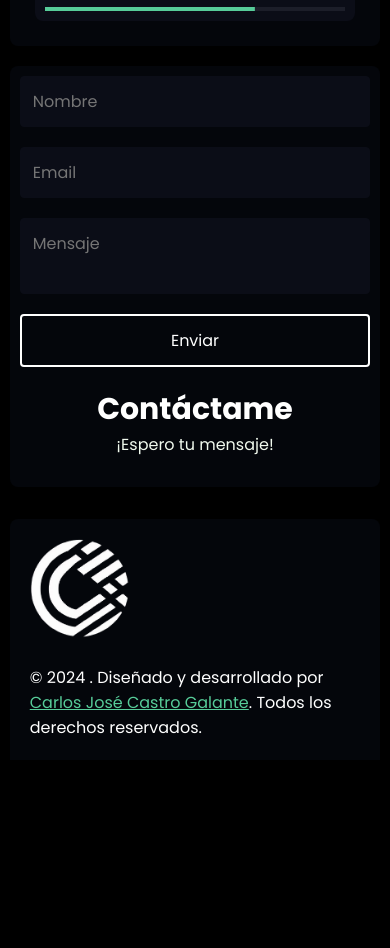
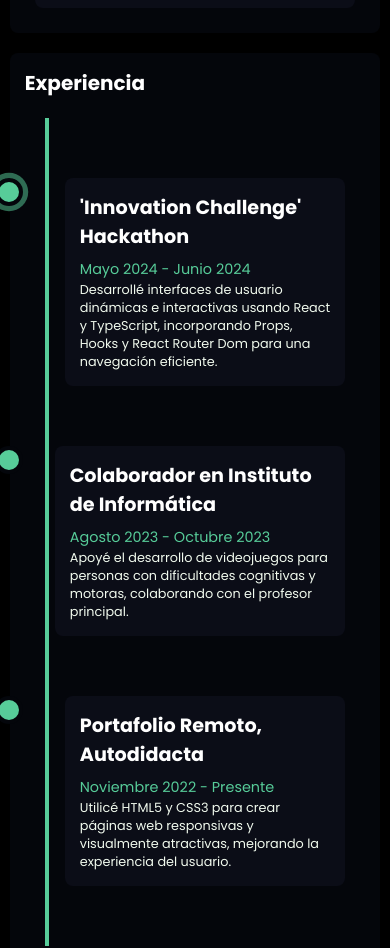
Before and after one commit to carlosjcastro/user-profile-challenge-cjcg, a Next.js app: page / in a window 390 px wide. Shown: the part 2108-3056 px from the top of the page. Before the commit the page ends 2868 px from the top, so only its background shows below. Built offline with nearby package versions, Linux system fonts and the light colour scheme.

Commit message:
adding experience section

```diff
--- a/src/app/page.js
+++ b/src/app/page.js
@@ -5,6 +5,7 @@ import About from "../components/about/About";
 import Interests from "../components/interests/Interests";
 import Skills from "../components/skills/Skills";
 import Languages from "../components/languages/Languages";
+import Experience from "../components/experience/Experience";
 import ContactForm from "../components/contactForm/ContactForm";
 import Footer from "../components/footer/Footer";
 import Loader from "../components/loader/Loader";
@@ -38,6 +39,9 @@ export default function Home() {
           <Languages className={styles.flexItem} />
         </div>
       </section>
+      <section className={styles.experienceSection}>
+        <Experience />
+      </section>
       <section className={styles.contactSection}>
         <ContactForm />
       </section>
--- /dev/null
+++ b/src/components/experience/Experience.js
@@ -0,0 +1,49 @@
+import React from "react";
+import styles from "./Experience.module.css";
+
+const experiences = [
+  {
+    title: "'Innovation Challenge' Hackathon",
+    duration: "Mayo 2024 - Junio 2024",
+    description:
+      "Desarrollé interfaces de usuario dinámicas e interactivas usando React y TypeScript, incorporando Props, Hooks y React Router Dom para una navegación eficiente.",
+  },
+  {
+    title: "Colaborador en Instituto de Informática",
+    duration: "Agosto 2023 - Octubre 2023",
+    description:
+      "Apoyé el desarrollo de videojuegos para personas con dificultades cognitivas y motoras, colaborando con el profesor principal.",
+  },
+  {
+    title: "Portafolio Remoto, Autodidacta",
+    duration: "Noviembre 2022 - Presente",
+    description:
+      "Utilicé HTML5 y CSS3 para crear páginas web responsivas y visualmente atractivas, mejorando la experiencia del usuario.",
+  },
+];
+
+const Experience = () => {
+  return (
+    <div className={styles.experienceContainer}>
+      <h2 className={styles.title}>Experiencia</h2>
+      <div className={styles.timeline}>
+        {experiences.map((exp, index) => (
+          <div
+            className={`${styles.timelineItem} ${
+              index % 2 === 0 ? styles.left : styles.right
+            }`}
+            key={index}
+          >
+            <div className={styles.timelineContent}>
+              <h3 className={styles.jobTitle}>{exp.title}</h3>
+              <span className={styles.duration}>{exp.duration}</span>
+              <p className={styles.description}>{exp.description}</p>
+            </div>
+          </div>
+        ))}
+      </div>
+    </div>
+  );
+};
+
+export default Experience;
--- /dev/null
+++ b/src/components/experience/Experience.module.css
@@ -0,0 +1,191 @@
+.experienceContainer {
+  padding: 20px;
+  border-radius: 8px;
+  background-color: #04060b;
+  text-align: justify;
+  margin-bottom: 20px;
+  width: 100%;
+  flex: 1;
+  gap: 30px;
+}
+
+.title {
+  font-size: 25px;
+  margin-bottom: 10px;
+  color: #ffffff;
+}
+
+.timeline {
+  position: relative;
+  margin: 20px 0;
+  padding: 20px 0;
+  list-style: none;
+}
+
+.timeline::before {
+  content: "";
+  position: absolute;
+  top: 0;
+  left: 50%;
+  transform: translateX(-50%);
+  width: 4px;
+  height: 100%;
+  background: #57cc99;
+}
+
+.timelineItem {
+  margin: 20px 0;
+  position: relative;
+  width: 50%;
+  padding: 20px;
+  box-sizing: border-box;
+}
+
+.timelineItem.left {
+  left: 0;
+  text-align: right;
+}
+
+.timelineItem.left::before {
+  content: "";
+  position: absolute;
+  top: 20px;
+  right: -14px;
+  width: 20px;
+  height: 20px;
+  border-radius: 50%;
+  background: #57cc99;
+  border: 4px solid #04060b;
+}
+
+.timelineItem.left:first-child::before {
+  animation: ripple 2s infinite ease-in-out;
+}
+
+.timelineItem.right {
+  left: 50%;
+  padding-left: 30px;
+}
+
+.timelineItem.right::before {
+  content: "";
+  position: absolute;
+  top: 20px;
+  left: -14px;
+  width: 20px;
+  height: 20px;
+  border-radius: 50%;
+  background: #57cc99;
+  border: 4px solid #04060b;
+}
+
+.timelineItem.right:first-child::before {
+  animation: ripple 2s infinite ease-in-out;
+}
+
+.timelineContent {
+  background: #0b0d17;
+  padding: 15px;
+  border-radius: 8px;
+  color: #f1faee;
+  position: relative;
+}
+
+.timelineContent:hover {
+  outline: 2px solid #ffffff;
+  background-color: #07080e;
+  box-shadow: 5px 7px 0px 0px #57cc99;
+}
+
+.jobTitle {
+  font-size: 1.5rem;
+  margin-bottom: 5px;
+  color: #ffffff;
+}
+
+.duration {
+  font-size: 1rem;
+  margin-bottom: 10px;
+  color: #57cc99;
+}
+
+.description {
+  font-size: 1rem;
+  color: #f1faee;
+}
+
+@keyframes ripple {
+  0% {
+    box-shadow: 0 0 0 0 rgba(87, 204, 153, 0.7), 0 0 0 0 rgba(87, 204, 153, 0.7),
+      0 0 0 0 rgba(87, 204, 153, 0.7);
+  }
+  40% {
+    box-shadow: 0 0 0 20px rgba(87, 204, 153, 0),
+      0 0 0 0 rgba(87, 204, 153, 0.7), 0 0 0 0 rgba(87, 204, 153, 0.7);
+  }
+  80% {
+    box-shadow: 0 0 0 20px rgba(87, 204, 153, 0),
+      0 0 0 20px rgba(87, 204, 153, 0), 0 0 0 0 rgba(87, 204, 153, 0.7);
+  }
+  100% {
+    box-shadow: 0 0 0 20px rgba(87, 204, 153, 0),
+      0 0 0 20px rgba(87, 204, 153, 0), 0 0 0 20px rgba(87, 204, 153, 0);
+  }
+}
+
+/* Media Queries */
+@media (max-width: 768px) {
+  .timeline::before {
+    left: 20px;
+    transform: none;
+  }
+
+  .timelineItem {
+    width: 100%;
+    padding-left: 50px;
+    text-align: left;
+  }
+
+  .timelineItem.left,
+  .timelineItem.right {
+    text-align: left;
+    left: 0;
+  }
+
+  .timelineItem.left::before,
+  .timelineItem.right::before {
+    left: -30px;
+    right: auto;
+    transform: none;
+  }
+
+  .timelineContent {
+    width: 100%;
+  }
+}
+
+@media (max-width: 576px) {
+  .experienceContainer {
+    padding: 15px;
+  }
+
+  .title {
+    font-size: 20px;
+  }
+
+  .jobTitle {
+    font-size: 1.2rem;
+  }
+
+  .duration {
+    font-size: 0.9rem;
+  }
+
+  .description {
+    font-size: 0.8rem;
+  }
+
+  .timelineItem {
+    padding-left: 40px;
+  }
+}
--- a/src/components/skills/Skills.js
+++ b/src/components/skills/Skills.js
@@ -1,8 +1,8 @@
-'use client';
-import { useState } from 'react';
+"use client";
+import { useState } from "react";
 import { motion } from "framer-motion";
 import Image from "next/image";
-import Popper from '@mui/material/Popper';
+import Popper from "@mui/material/Popper";
 import styles from "./Skills.module.css";
 import html5 from "../../assets/logos/html5.svg";
 import css3 from "../../assets/logos/css3.svg";
@@ -24,7 +24,7 @@ const skillsList = [
   { name: "HTML 5", logo: html5 },
   { name: "CSS 3", logo: css3 },
   { name: "JavaScript", logo: javascript },
-  { name: "React", logo: react },
+  { name: "React.js", logo: react },
   { name: "Next.js", logo: next },
   { name: "Azure", logo: azure },
   { name: "Git", logo: git },
@@ -36,7 +36,7 @@ const skillsList = [
 
 const Skills = () => {
   const [anchorEl, setAnchorEl] = useState(null);
-  const [currentSkill, setCurrentSkill] = useState('');
+  const [currentSkill, setCurrentSkill] = useState("");
 
   const handleMouseEnter = (event, skill) => {
     setAnchorEl(event.currentTarget);
@@ -45,7 +45,7 @@ const Skills = () => {
 
   const handleMouseLeave = () => {
     setAnchorEl(null);
-    setCurrentSkill('');
+    setCurrentSkill("");
   };
 
   return (
@@ -95,7 +95,7 @@ const Skills = () => {
           disablePortal={false}
           modifiers={[
             {
-              name: 'offset',
+              name: "offset",
               options: {
                 offset: [0, 8],
               },
--- a/src/components/skills/Skills.module.css
+++ b/src/components/skills/Skills.module.css
@@ -2,7 +2,6 @@
   padding: 20px;
   border-radius: 8px;
   background-color: #04060b;
-  text-align: center;
   margin-bottom: 20px;
   width: 100%;
   flex: 1;
@@ -57,11 +56,19 @@
   .imageContainer {
     grid-template-columns: repeat(6, 1fr);
   }
+
+  .title {
+    font-size: 22px;
+  }
 }
 
 @media (max-width: 991px) and (min-width: 768px) {
   .imageContainer {
     grid-template-columns: repeat(4, 1fr);
+  }
+
+  .title {
+    font-size: 20px;
   }
 }
 
@@ -69,10 +76,18 @@
   .imageContainer {
     grid-template-columns: repeat(3, 1fr);
   }
+
+  .title {
+    font-size: 20px;
+  }
 }
 
 @media (max-width: 575px) {
   .imageContainer {
     grid-template-columns: repeat(2, 1fr);
   }
+
+  .title {
+    font-size: 16px;
+  }
 }
```
